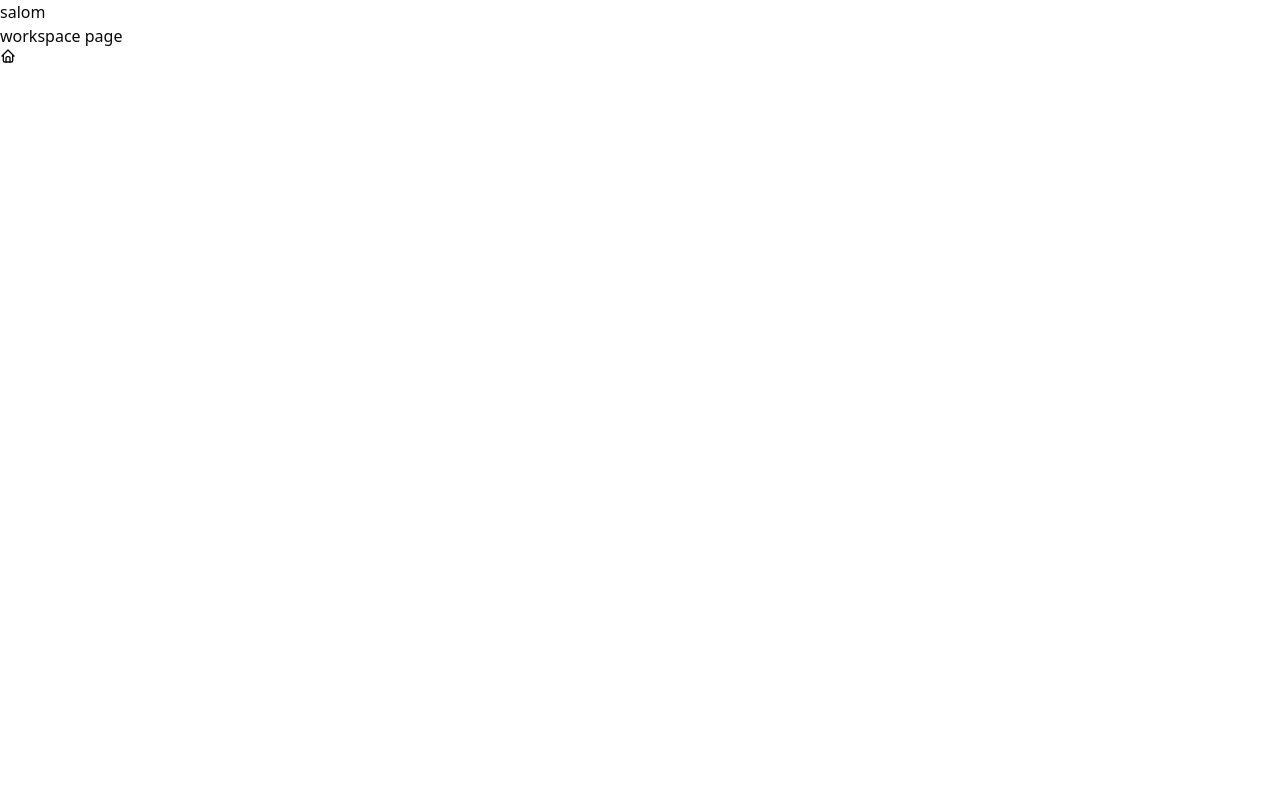
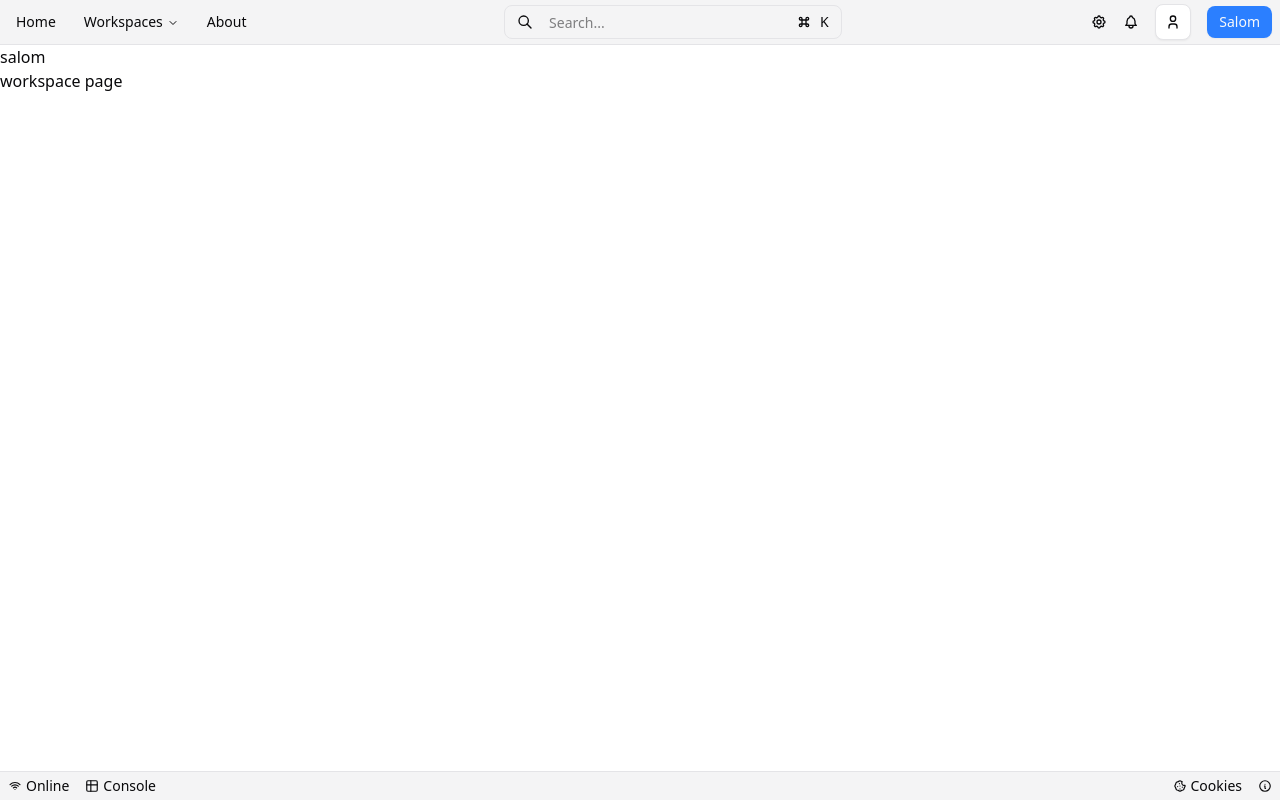
Before and after one commit to 3nln/zyro-web, a Next.js app: page /uz/workspace in a window 1280 px wide. Built offline with nearby package versions, Linux system fonts and the light colour scheme; sample sign-in values are in the browser's storage.

Commit message:
feat(ui): implement toolkit navbar and profile avatar dropdown; enhance footer with additional icons

```diff
--- a/src/app/[locale]/workspace/layout.tsx
+++ b/src/app/[locale]/workspace/layout.tsx
@@ -1,12 +1,14 @@
-import React from 'react';
-import { ToolkitFooter } from '@/widgets/toolkit-footer/ui';
+import React from "react";
+import { ToolkitFooter } from "@/widgets/toolkit-footer/ui";
+import { ToolkitNavbar } from "@/widgets/toolkit-navbar/ui";
 
-const Layout = ({children}) => {
+const Layout = ({ children }) => {
   return (
-    <div>
+    <div className={"h-screen"}>
+      <ToolkitNavbar />
       salom
       {children}
-      <ToolkitFooter/>
+      <ToolkitFooter />
     </div>
   );
 };
--- /dev/null
+++ b/src/shared/ui/badge.tsx
@@ -0,0 +1,46 @@
+import * as React from "react";
+import { Slot } from "@radix-ui/react-slot";
+import { cva, type VariantProps } from "class-variance-authority";
+
+import { cn } from "@/shared/lib/utils";
+
+const badgeVariants = cva(
+  "inline-flex items-center justify-center rounded-md border px-2 py-0.5 text-xs font-medium w-fit whitespace-nowrap shrink-0 [&>svg]:size-3 gap-1 [&>svg]:pointer-events-none focus-visible:border-ring focus-visible:ring-ring/50 focus-visible:ring-[3px] aria-invalid:ring-destructive/20 dark:aria-invalid:ring-destructive/40 aria-invalid:border-destructive transition-[color,box-shadow] overflow-hidden",
+  {
+    variants: {
+      variant: {
+        default:
+          "border-transparent bg-primary text-primary-foreground [a&]:hover:bg-primary/90",
+        secondary:
+          "border-transparent bg-secondary text-secondary-foreground [a&]:hover:bg-secondary/90",
+        destructive:
+          "border-transparent bg-destructive text-white [a&]:hover:bg-destructive/90 focus-visible:ring-destructive/20 dark:focus-visible:ring-destructive/40 dark:bg-destructive/60",
+        outline:
+          "text-foreground [a&]:hover:bg-accent [a&]:hover:text-accent-foreground",
+      },
+    },
+    defaultVariants: {
+      variant: "default",
+    },
+  },
+);
+
+function Badge({
+  className,
+  variant,
+  asChild = false,
+  ...props
+}: React.ComponentProps<"span"> &
+  VariantProps<typeof badgeVariants> & { asChild?: boolean }) {
+  const Comp = asChild ? Slot : "span";
+
+  return (
+    <Comp
+      data-slot="badge"
+      className={cn(badgeVariants({ variant }), className)}
+      {...props}
+    />
+  );
+}
+
+export { Badge, badgeVariants };
--- a/src/widgets/toolkit-footer/ui/index.tsx
+++ b/src/widgets/toolkit-footer/ui/index.tsx
@@ -1,10 +1,34 @@
-import React from 'react';
-import { TbHome } from 'react-icons/tb';
+import React from "react";
+import { TbCookie, TbInfoCircle, TbTable, TbWifi } from "react-icons/tb";
 
 export const ToolkitFooter = () => {
   return (
-    <div>
-      <TbHome/>
+    <div
+      className={
+        "border-t fixed bottom-0 left-0 w-full bg-accent py-1 px-2 flex items-center justify-between"
+      }
+    >
+      <div className={"flex items-center gap-4"}>
+        <div className={"flex items-center gap-1 text-sm"}>
+          <TbWifi />
+          Online
+        </div>
+
+        <div className={"flex items-center gap-1 text-sm"}>
+          <TbTable />
+          Console
+        </div>
+      </div>
+
+      <div className={"flex items-center gap-4"}>
+        <div className={"flex items-center gap-1 text-sm"}>
+          <TbCookie />
+          Cookies
+        </div>
+        <div className={"flex items-center gap-1 text-sm"}>
+          <TbInfoCircle />
+        </div>
+      </div>
     </div>
   );
 };
--- /dev/null
+++ b/src/widgets/toolkit-navbar/ui/index.tsx
@@ -0,0 +1,68 @@
+import React from "react";
+import { TbBell, TbLock, TbSettings } from "react-icons/tb";
+import { Button } from "@/shared/ui/button";
+import { ProfileAvatarDropdown } from "@/widgets/toolkit-navbar/ui/profile-avatar/ProfileAvatarDropdown";
+import { SearchInput } from "@/widgets/toolkit-navbar/ui/search-input";
+import {
+  NavigationMenu,
+  NavigationMenuContent,
+  NavigationMenuItem,
+  NavigationMenuLink,
+  NavigationMenuList,
+  NavigationMenuTrigger,
+} from "@/shared/ui/navigation-menu";
+
+export const ToolkitNavbar = () => {
+  return (
+    <div className={"border-b bg-accent py-1 px-2"}>
+      <div className={"flex items-center justify-between"}>
+        <div>
+          <NavigationMenu viewport={false}>
+            <NavigationMenuList>
+              <NavigationMenuItem>
+                <NavigationMenuLink href={"/workspace"}>
+                  Home
+                </NavigationMenuLink>
+              </NavigationMenuItem>
+              <NavigationMenuItem>
+                <NavigationMenuTrigger className="bg-transparent px-4 py-2">
+                  Workspaces
+                </NavigationMenuTrigger>
+                <NavigationMenuContent className={"w-full"}>
+                  <NavigationMenuLink href={"#"}>
+                    <div className={"flex items-center gap-2"}>
+                      <TbLock /> Unical
+                    </div>
+                  </NavigationMenuLink>
+
+                  <NavigationMenuLink href={"#"}>
+                    <div className={"flex items-center gap-2"}>
+                      <TbLock /> Felix
+                    </div>
+                  </NavigationMenuLink>
+                  <NavigationMenuLink href={"#"}>
+                    <div className={"flex items-center gap-2"}>
+                      <TbLock /> Fazo
+                    </div>
+                  </NavigationMenuLink>
+                </NavigationMenuContent>
+              </NavigationMenuItem>
+              <NavigationMenuItem>
+                <NavigationMenuLink href={"/about"}>About</NavigationMenuLink>
+              </NavigationMenuItem>
+            </NavigationMenuList>
+          </NavigationMenu>
+        </div>
+        <div className={"flex items-center gap-4"}>
+          <SearchInput />
+        </div>
+        <div className={"flex items-center gap-4"}>
+          <TbSettings />
+          <TbBell />
+          <ProfileAvatarDropdown />
+          <Button size={"sm"}>Salom</Button>
+        </div>
+      </div>
+    </div>
+  );
+};
--- /dev/null
+++ b/src/widgets/toolkit-navbar/ui/profile-avatar/ProfileAvatarDropdown.tsx
@@ -0,0 +1,78 @@
+import {
+  DropdownMenu,
+  DropdownMenuContent,
+  DropdownMenuGroup,
+  DropdownMenuItem,
+  DropdownMenuLabel,
+  DropdownMenuPortal,
+  DropdownMenuSeparator,
+  DropdownMenuShortcut,
+  DropdownMenuSub,
+  DropdownMenuSubContent,
+  DropdownMenuSubTrigger,
+  DropdownMenuTrigger,
+} from "@/shared/ui/dropdown-menu";
+import { Button } from "@/shared/ui/button";
+import { TbUser } from "react-icons/tb";
+import React from "react";
+
+export function ProfileAvatarDropdown() {
+  return (
+    <DropdownMenu>
+      <DropdownMenuTrigger asChild>
+        <Button variant="outline" size={"icon"}>
+          <TbUser />
+        </Button>
+      </DropdownMenuTrigger>
+      <DropdownMenuContent className="w-56" align="start">
+        <DropdownMenuLabel>My Account</DropdownMenuLabel>
+        <DropdownMenuGroup>
+          <DropdownMenuItem>
+            Profile
+            <DropdownMenuShortcut>⇧⌘P</DropdownMenuShortcut>
+          </DropdownMenuItem>
+          <DropdownMenuItem>
+            Billing
+            <DropdownMenuShortcut>⌘B</DropdownMenuShortcut>
+          </DropdownMenuItem>
+          <DropdownMenuItem>
+            Settings
+            <DropdownMenuShortcut>⌘S</DropdownMenuShortcut>
+          </DropdownMenuItem>
+          <DropdownMenuItem>
+            Keyboard shortcuts
+            <DropdownMenuShortcut>⌘K</DropdownMenuShortcut>
+          </DropdownMenuItem>
+        </DropdownMenuGroup>
+        <DropdownMenuSeparator />
+        <DropdownMenuGroup>
+          <DropdownMenuItem>Team</DropdownMenuItem>
+          <DropdownMenuSub>
+            <DropdownMenuSubTrigger>Invite users</DropdownMenuSubTrigger>
+            <DropdownMenuPortal>
+              <DropdownMenuSubContent>
+                <DropdownMenuItem>Email</DropdownMenuItem>
+                <DropdownMenuItem>Message</DropdownMenuItem>
+                <DropdownMenuSeparator />
+                <DropdownMenuItem>More...</DropdownMenuItem>
+              </DropdownMenuSubContent>
+            </DropdownMenuPortal>
+          </DropdownMenuSub>
+          <DropdownMenuItem>
+            New Team
+            <DropdownMenuShortcut>⌘+T</DropdownMenuShortcut>
+          </DropdownMenuItem>
+        </DropdownMenuGroup>
+        <DropdownMenuSeparator />
+        <DropdownMenuItem>GitHub</DropdownMenuItem>
+        <DropdownMenuItem>Support</DropdownMenuItem>
+        <DropdownMenuItem disabled>API</DropdownMenuItem>
+        <DropdownMenuSeparator />
+        <DropdownMenuItem>
+          Log out
+          <DropdownMenuShortcut>⇧⌘Q</DropdownMenuShortcut>
+        </DropdownMenuItem>
+      </DropdownMenuContent>
+    </DropdownMenu>
+  );
+}
--- /dev/null
+++ b/src/widgets/toolkit-navbar/ui/search-input/index.tsx
@@ -0,0 +1,21 @@
+import React from "react";
+import { TbCommand, TbSearch } from "react-icons/tb";
+
+export const SearchInput = () => {
+  return (
+    <div>
+      <div className={"flex items-center gap-4 border p-1 px-3 rounded-md"}>
+        <TbSearch />
+        <input
+          type="text"
+          placeholder={"Search..."}
+          className={"focus:outline-none placeholder:text-sm focus:border-none"}
+        />
+        <div className={"flex items-center gap-2"}>
+          <TbCommand />
+          <span className={"text-sm"}>K</span>
+        </div>
+      </div>
+    </div>
+  );
+};
--- a/src/widgets/welcome/index.tsx
+++ /dev/null
@@ -1,32 +0,0 @@
-'use client';
-
-import { getPosts } from '@/shared/config/api/testApi';
-import { useQuery } from '@tanstack/react-query';
-import Link from 'next/link';
-import React from 'react';
-
-const Welcome = () => {
-  const { data } = useQuery({
-    queryKey: ['posts'],
-    queryFn: () => getPosts({ _limit: 1 }),
-  });
-
-  console.log('CSR posts', data);
-
-  return (
-    <div className="custom-container h-full bg-accent min-h-[400px] rounded-2xl flex items-center justify-center">
-      <Link
-        className="github-button"
-        href="https://github.com/fiasuz/create-fias"
-        data-color-scheme="no-preference: light; light: light; dark: dark;"
-        data-icon="octicon-star"
-        data-size="large"
-        aria-label="Star fiasuz/create-fias on GitHub"
-      >
-        Star on github
-      </Link>
-    </div>
-  );
-};
-
-export default Welcome;
```
